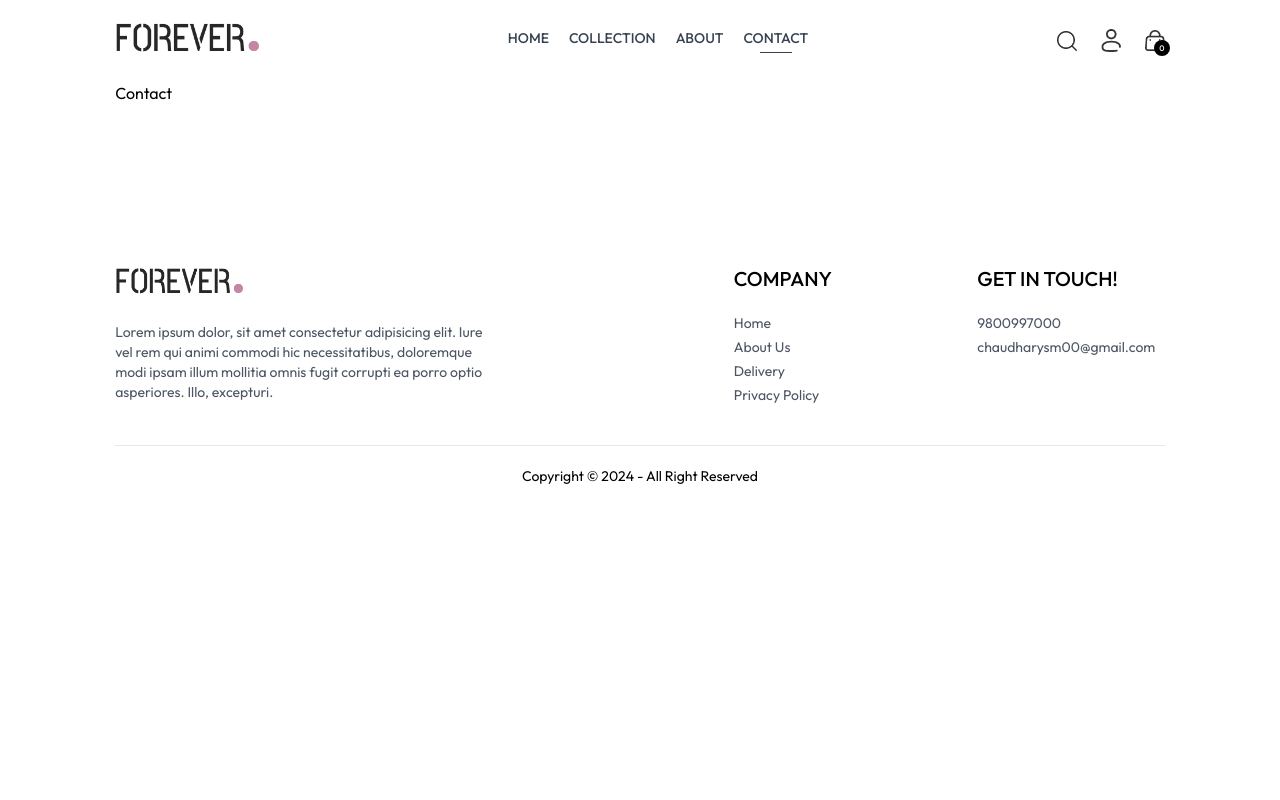
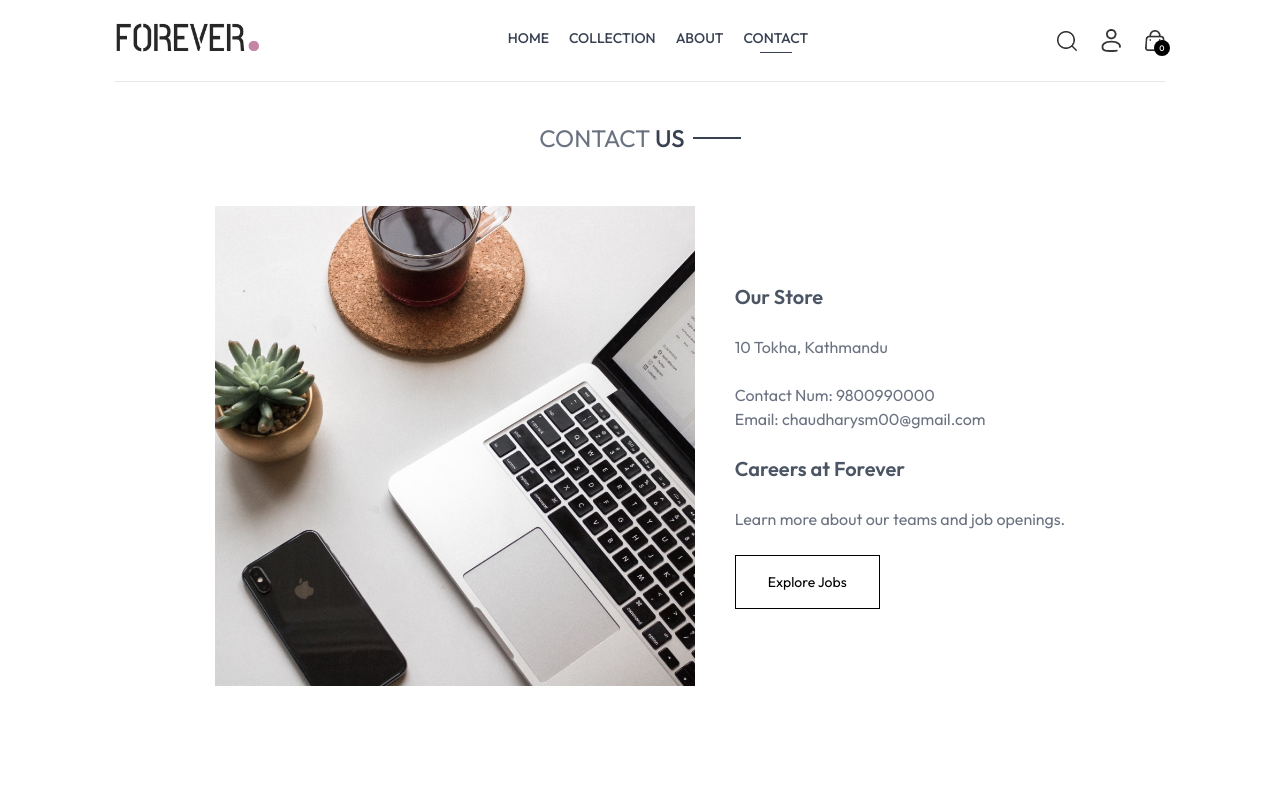
Before and after one commit to salamchy/e_comm, a React (Vite) app in the folder frontend/: page /contact in a window 1280 px wide. Shown: the top 800 px of the page. Built offline with nearby package versions, Linux system fonts and the light colour scheme.

Commit message:
contact page

```diff
--- a/frontend/src/pages/Contact.jsx
+++ b/frontend/src/pages/Contact.jsx
@@ -1,6 +1,29 @@
+import Title from "../components/Title";
+import { assets } from "../assets/frontend_assets/assets";
+import NewsLetterBox from "../components/NewsLetterBox";
+
 const Contact = () => {
   return (
-    <div>Contact</div>
+    <div>
+      <div className="text-center text-2xl pt-10 border-t">
+        <Title text1={"CONTACT"} text2={"US"} />
+      </div>
+
+      <div className="my-10 flex flex-col  justify-center md:flex-row gap-10 mb-28">
+        <img className="w-full md:max-w-[480px]" src={assets.contact_img} alt="" />
+
+        <div className="flex flex-col justify-center items-start gap-6">
+          <p className="font-semibold text-xl text-gray-600">Our Store</p>
+          <p className="text-gray-500">10 Tokha, Kathmandu</p>
+          <p className="text-gray-500">Contact Num: 9800990000 <br /> Email: chaudharysm00@gmail.com</p>
+          <p className="font-semibold text-xl text-gray-600">Careers at Forever</p>
+          <p className="text-gray-500">Learn more about our teams and job openings.</p>
+          <button className="border border-black px-8 py-4 text-sm hover:bg-black hover:text-white transition-all duration-500">Explore Jobs</button>
+        </div>
+      </div>
+
+      <NewsLetterBox />
+    </div>
   )
 }
 export default Contact
```
